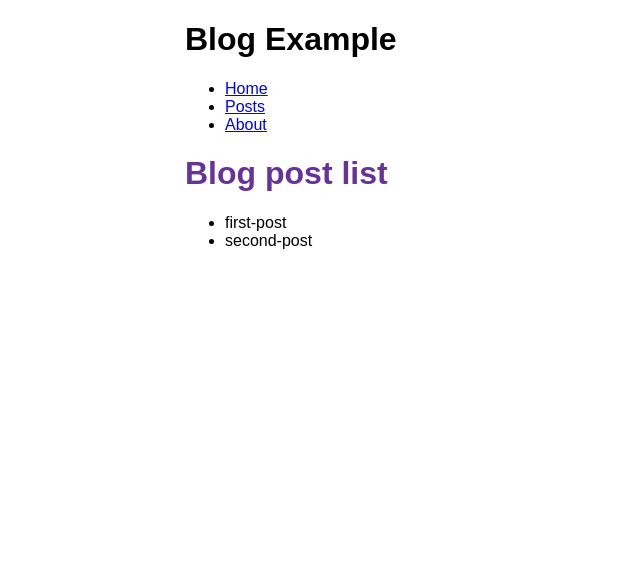
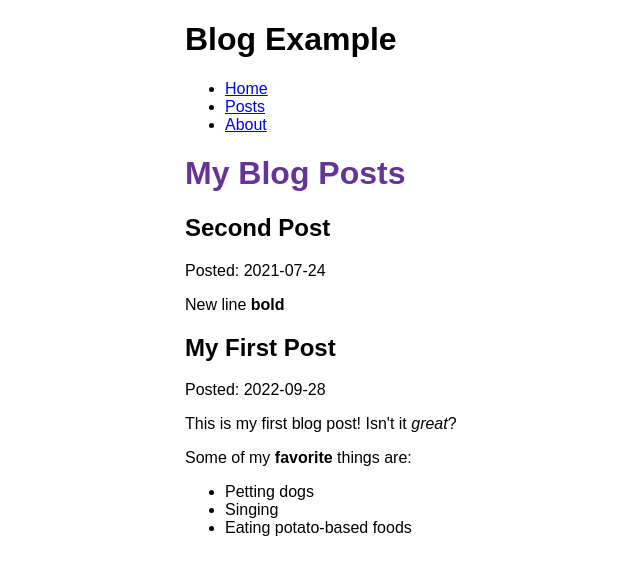
Before and after one commit to cdpaiva/gatsby-tutorial, a Gatsby site: page /blog in a window 1280 px wide. Shown: the whole page, without its empty margins (205-845 px from the left). Built offline with nearby package versions, Linux system fonts and the light colour scheme; Gatsby itself is replaced by a stand-in of ours.

Commit message:
Finishes part 5

```diff
--- /dev/null
+++ b/blog/first-post.md
@@ -0,0 +1,13 @@
+---
+title: "My First Post"
+date: "2022-09-28"
+slug: "my-first-post"
+---
+
+This is my first blog post! Isn't it *great*?
+
+Some of my **favorite** things are:
+
+- Petting dogs
+- Singing
+- Eating potato-based foods
--- /dev/null
+++ b/blog/second-post.md
@@ -0,0 +1,7 @@
+---
+title: "Second Post"
+date: "2021-07-24"
+slug: "second-post"
+---
+
+New line **bold**
--- a/gatsby-config.js
+++ b/gatsby-config.js
@@ -5,6 +5,7 @@
   plugins: [
     "gatsby-plugin-image",
     "gatsby-plugin-sharp",
+    "gatsby-transformer-remark",
     {
       resolve: "gatsby-source-filesystem",
       options: {
--- a/package.json
+++ b/package.json
@@ -15,10 +15,13 @@
     "clean": "gatsby clean"
   },
   "dependencies": {
+    "@mdx-js/react": "^2.1.2",
     "gatsby": "^4.23.1",
     "gatsby-plugin-image": "^2.24.0",
+    "gatsby-plugin-mdx": "^4.0.0",
     "gatsby-plugin-sharp": "^4.24.0",
     "gatsby-source-filesystem": "^4.24.0",
+    "gatsby-transformer-remark": "^5.24.0",
     "react": "^18.1.0",
     "react-dom": "^18.1.0"
   }
--- a/src/pages/blog.js
+++ b/src/pages/blog.js
@@ -5,26 +5,33 @@
 
 const BlogPage = ({ data }) => {
   return (
-    <Layout pageTitle="Blog post list">
-      <ul>
-        {data.allFile.nodes.map((node) => (
-          <li key={node.name}>{node.name}</li>
-        ))}
-      </ul>
+    <Layout pageTitle="My Blog Posts">
+      {data.allMarkdownRemark.nodes.map((node) => (
+        <article key={node.id}>
+          <h2>{node.frontmatter.title}</h2>
+          <p>Posted: {node.frontmatter.date}</p>
+          <div dangerouslySetInnerHTML={{ __html: node.html }}></div>
+        </article>
+      ))}
     </Layout>
   );
 };
 
 export const query = graphql`
   query {
-    allFile(filter: { sourceInstanceName: { eq: "blog" } }) {
+    allMarkdownRemark(sort: { fields: frontmatter___date }) {
       nodes {
-        name
+        html
+        id
+        frontmatter {
+          title
+          date
+        }
       }
     }
   }
 `;
 
-export const Head = () => <Seo title="Posts" />;
+export const Head = () => <Seo title="My Blog Posts" />;
 
 export default BlogPage;
```
Also changed, not shown: blog/first-post.mdx (deleted), blog/second-post.mdx (deleted), 1 other file.
